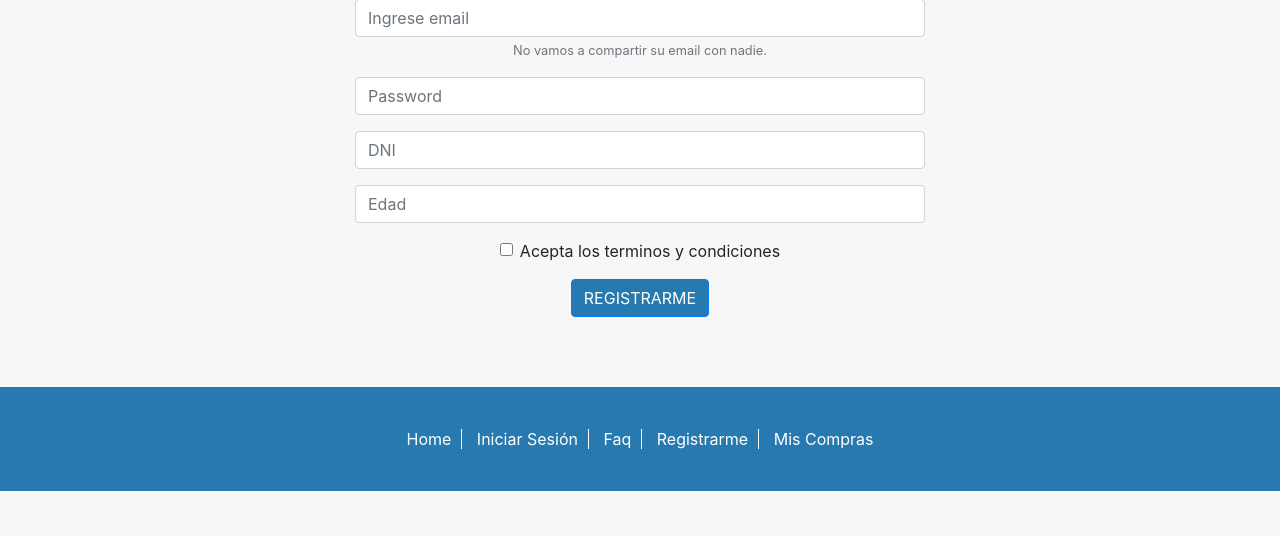
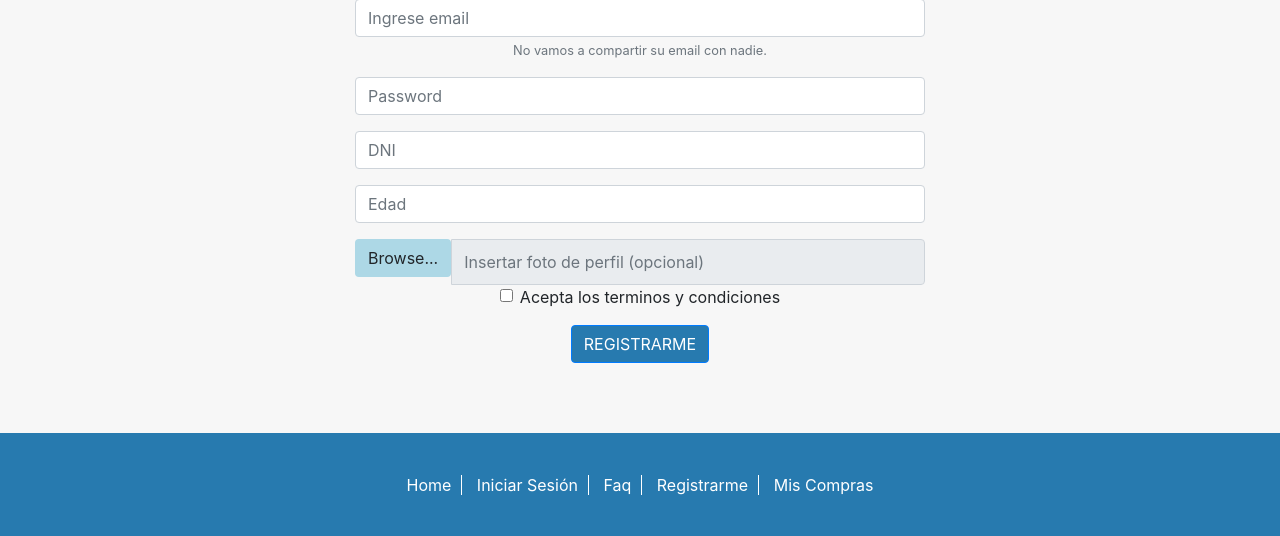
Before and after one commit to Nelhagui/Ecommerce-OOP, a PHP site: page /registro.php in a window 1280 px wide. Shown: the part 171-707 px from the top of the page. Run offline with PHP 8.4, Linux system fonts and the light colour scheme.

Commit message:
agregar archivo

```diff
--- a/registro.php
+++ b/registro.php
@@ -45,6 +45,13 @@ include_once('funciones.php');
         <input type="number" class="form-control" id="inputEdad" placeholder="Edad" name="edad">
       </div>
 
+      <div class="input-group">
+        <label id="browsebutton" class="btn btn-default input-group-addon" for="my-file-selector" style="background-color:lightblue">
+          <input id="my-file-selector" type="file" style="display:none;">Browse...
+        </label>
+        <input name='foto' type="text" class="form-control" readonly="" placeholder="Insertar foto de perfil (opcional)" value=''>
+    </div>
+
       <div class="form-group form-check">
         <input type="checkbox" class="form-check-input" id="inputCheck" name="terminos">
         <label class="form-check-label" for="inputCheck">Acepta los terminos y condiciones</label>
```
